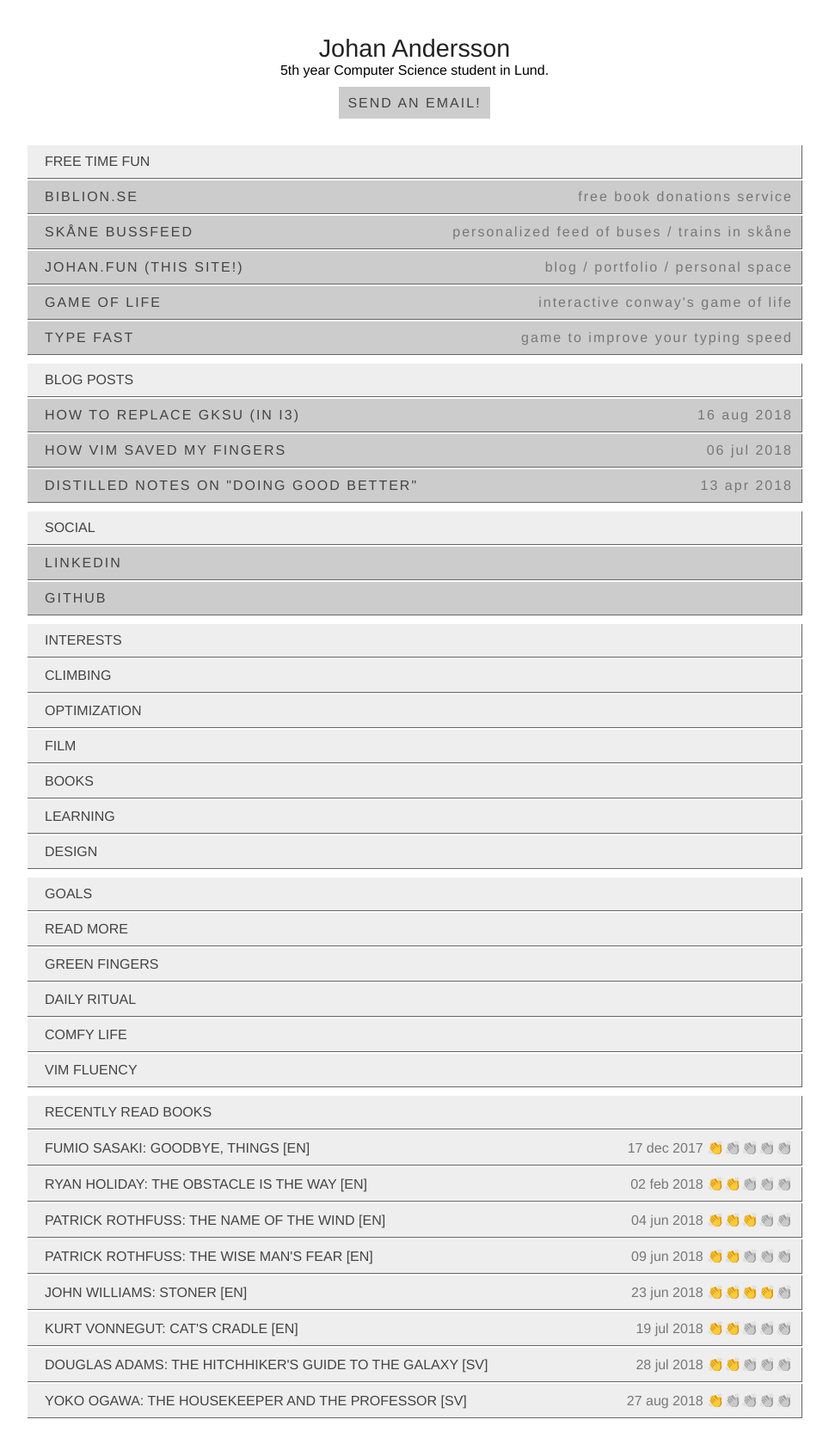
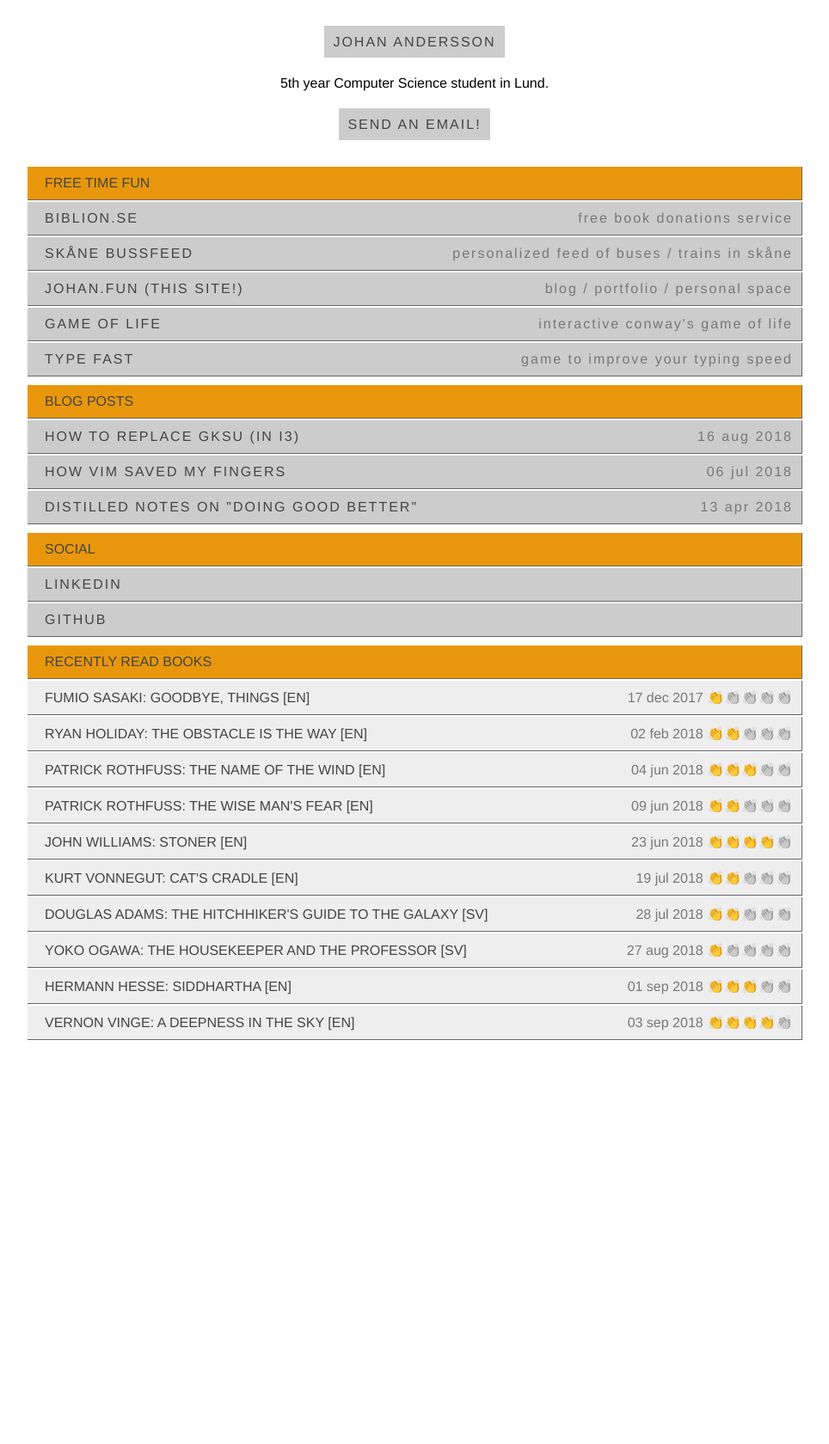
Before and after one commit to johan-andersson01/johan-andersson01.github.io, a Jekyll site: the page built from index.html, in a window 1280 px wide. Shown: the whole page at 86% size, without its empty margins (158-1122 px from the left). Built offline with Jekyll 4.4.1, drawn with Linux system fonts in a browser that asks for light colours; after the commit the page ends 1240 px from its top, so only the background shows below that.

Commit message:
Remove goals/interests, minor style changes, add books

```diff
--- a/_data/books.yml
+++ b/_data/books.yml
@@ -47,3 +47,15 @@
   date: 2018-08-27
   rating: 1
   lang: "sv"
+- siddharta:
+  title: "Siddhartha"
+  author: "Hermann Hesse"
+  date: 2018-09-01
+  rating: 3
+  lang: "en"
+- deepnessinthesky:
+  title: "A Deepness in the Sky"
+  author: "Vernon Vinge"
+  date: 2018-09-03
+  rating: 4
+  lang: "en"
--- a/_data/goals.yml
+++ /dev/null
@@ -1,5 +0,0 @@
-- read more
-- green fingers
-- daily ritual
-- comfy life
-- vim fluency
--- a/_data/interests.yml
+++ /dev/null
@@ -1,6 +0,0 @@
-- climbing
-- optimization
-- film
-- books
-- learning
-- design
--- a/_includes/header.html
+++ b/_includes/header.html
@@ -1,5 +1,7 @@
 <header>
-    <h1>Johan Andersson</h1>
+    <a href="https://johan.fun">
+        Johan Andersson
+    </a>
     <p>5th year Computer Science student in Lund.</p>
     <div class="header-footer">
         <a href="mailto:johan-andersson01@protonmail.com">Send an email!</a>
--- a/global.css
+++ b/global.css
@@ -1,5 +1,14 @@
 body {
 background-color:#fff;
+}
+
+header h1, header p, header a {
+    font-family: 'Helvetica', 'Arial', sans-serif;
+    font-weight: lighter;
+}
+
+header p {
+    margin:30px;
 }
 
 h1 {
--- a/index.css
+++ b/index.css
@@ -5,6 +5,7 @@
 font-weight: lighter;
 list-style: none;
 }
+
 
 ul {
     width:100%;
@@ -22,7 +23,7 @@
 }
 
 ul li:first-child {
-    background:#eee;
+    background:#E8970C;
     color:#444;
 }
 
--- a/index.html
+++ b/index.html
@@ -78,34 +78,6 @@
             <ul>
                 <li>
                     <span class="left">
-                        interests
-                    </span>
-                </li>
-                {% for interest in site.data.interests %}
-                    <li>
-                        <span class="left">
-                            {{interest}}
-                        </span>
-                    </li>
-                {% endfor %}
-            </ul>
-            <ul>
-                <li>
-                    <span class="left">
-                        goals
-                    </span>
-                </li>
-                {% for goal in site.data.goals %}
-                    <li>
-                        <span class="left">
-                            {{goal}}
-                        </span>
-                    </li>
-                {% endfor %}
-            </ul>
-            <ul>
-                <li>
-                    <span class="left">
                         recently read books
                     </span>
                 </li>
```
